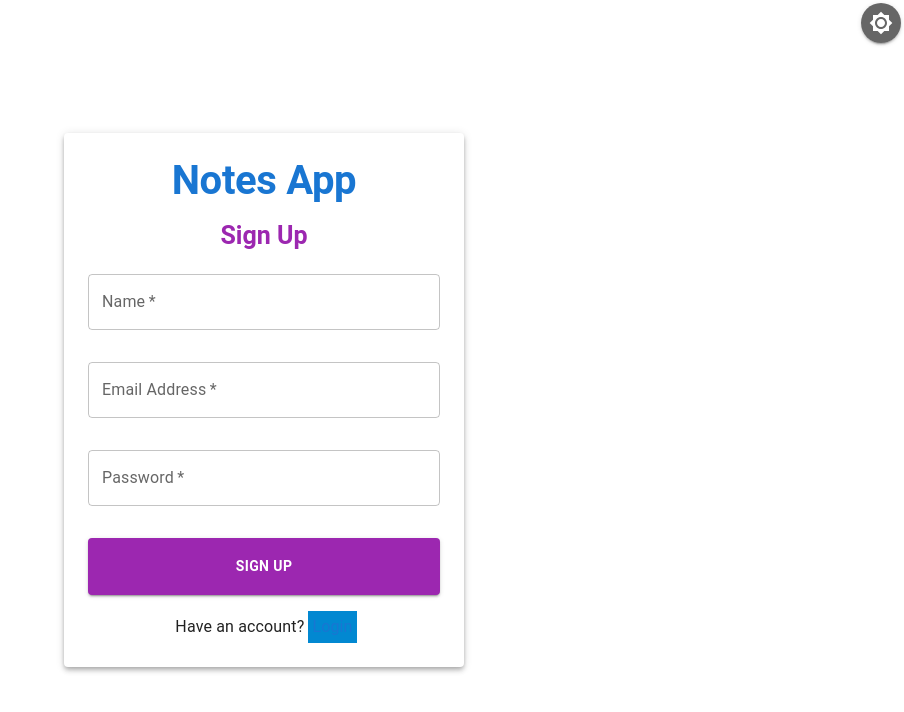
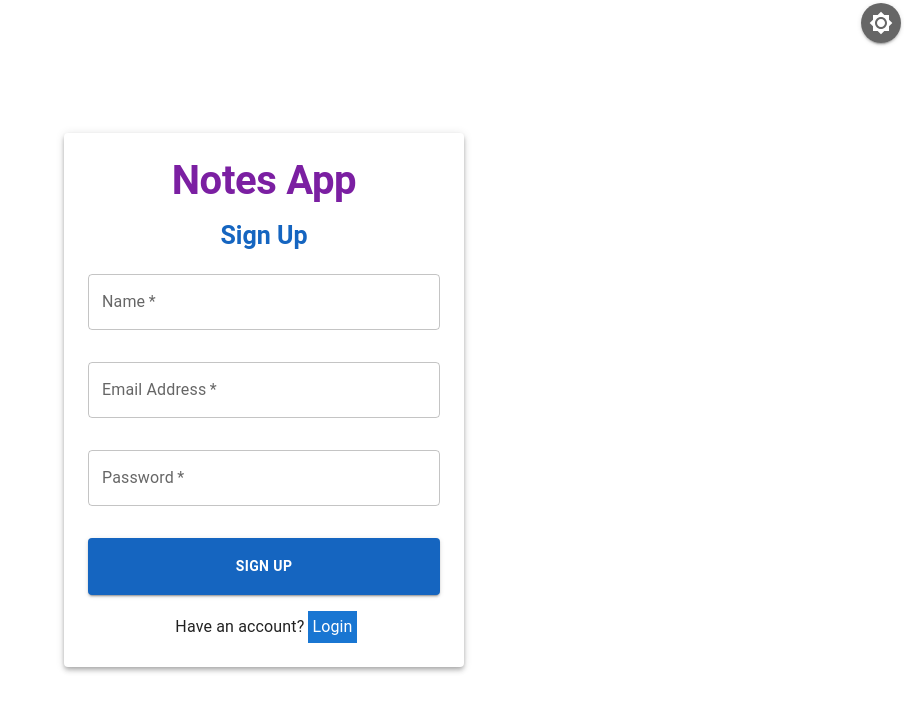
Before and after one commit to Folareen/sleek-notes, a React (Create React App) app: page /signup in a window 1280 px wide. Shown: the top 712 px of the page, without its empty margins (376-1280 px from the left). Built offline with nearby package versions, Linux system fonts and the light colour scheme.

Commit message:
changed colors

```diff
--- a/src/pages/Login.jsx
+++ b/src/pages/Login.jsx
@@ -8,11 +8,11 @@ export default function Login () {
     >
 
       <Paper elevation={4} sx={{ width: '85%', maxWidth: 400, p:3}} >
-        <Typography variant="h2" gutterBottom align={'center'} color='primary.main' sx={{fontSize: 40, fontWeight: 'bold', mb:2}}>
+        <Typography variant="h2" gutterBottom align={'center'} color='secondary.dark' sx={{fontSize: 40, fontWeight: 'bold', mb:2}}>
           Notes App
         </Typography>
 
-        <Typography variant="h3" align='center' sx={{fontSize: 25, fontWeight: 'bold', mb:1, color:'secondary.main'}} >
+        <Typography variant="h3" align='center' sx={{fontSize: 25, fontWeight: 'bold', mb:1, color:'primary.dark'}} >
           Login
         </Typography>
 
@@ -22,13 +22,14 @@ export default function Login () {
           <TextField required id="outlined-password-input" label="Password" type="password" autoComplete="current-password" fullWidth sx={{my: 2}}
           />
 
-          <Button variant="contained"  align='center' type='submit' sx={{my: 2, py: 2, fontWeight: 'bold', bgcolor:'secondary.main'}} >Login</Button>
+          <Button variant="contained"  align='center' type='submit' sx={{my: 2, py: 2, fontWeight: 'bold', bgcolor:'primary.dark', color: 'primary'}} >Login</Button>
+
 
           <Container sx={{display: 'flex', justifyContent:'center', alignItems:'center'}} fullwidth >
             <Typography component='p' sx={{p:0.5}}>
               Don't have an account?
             </Typography>
-            <Link to='/signup' component={RouterLink}  sx={{color:'primary.main', p:0.5, bgcolor:'info.main'}} underline="none" >
+            <Link to='/signup' component={RouterLink}  sx={{color:'background.paper', p:0.5, bgcolor:'primary.main'}} underline="none" >
               Signup
             </Link>
           </Container>
--- a/src/pages/Signup.jsx
+++ b/src/pages/Signup.jsx
@@ -31,11 +31,11 @@ export default function Login () {
 
       <Paper elevation={4} sx={{ width: '85%', maxWidth: 400, p:3}} >
 
-      <Typography variant="h2" gutterBottom align={'center'} color='primary.main' sx={{fontSize: 40, fontWeight: 'bold', mb:2}}>
+      <Typography variant="h2" gutterBottom align={'center'} color='secondary.dark' sx={{fontSize: 40, fontWeight: 'bold', mb:2}}>
         Notes App
       </Typography>
 
-        <Typography variant="h3" align='center' sx={{fontSize: 25, fontWeight: 'bold', mb:1, color:'secondary.main'}} >
+        <Typography variant="h3" align='center' sx={{fontSize: 25, fontWeight: 'bold', mb:1, color:'primary.dark'}} >
           Sign Up
         </Typography>
 
@@ -48,13 +48,13 @@ export default function Login () {
           <TextField required id="outlined-password-input" label="Password" type="password" autoComplete="current-password" fullWidth sx={{my: 2}} onChange={(e) => {setPassword(e.target.value)}}
           />
 
-          <Button variant="contained"  align='center' type='submit' sx={{my: 2, py: 2, fontWeight: 'bold', bgcolor:'secondary.main'}} onClick={signUp }>Sign Up</Button>
+          <Button variant="contained"  align='center' type='submit' sx={{my: 2, py: 2, fontWeight: 'bold', bgcolor:'primary.dark', color: 'primary'}} onClick={signUp }>Sign Up</Button>
 
           <Container sx={{display: 'flex', justifyContent:'center', alignItems:'center'}} fullwidth >
             <Typography component='p' sx={{p:0.5}}>
               Have an account?
             </Typography>
-            <Link to='/' component={RouterLink}  sx={{color:'primary.main', p:0.5, bgcolor:'info.main'}} underline="none" >
+            <Link to='/' component={RouterLink}  sx={{color:'background.paper', p:0.5, bgcolor:'primary.main'}} underline="none" >
               Login
             </Link>
           </Container>
```
